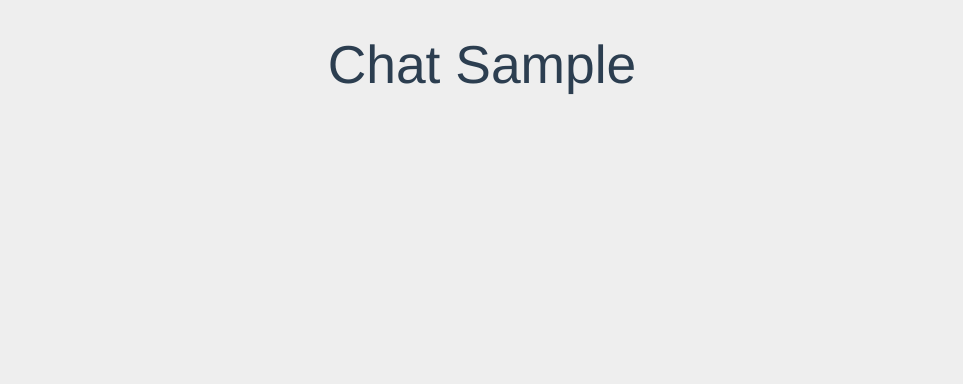
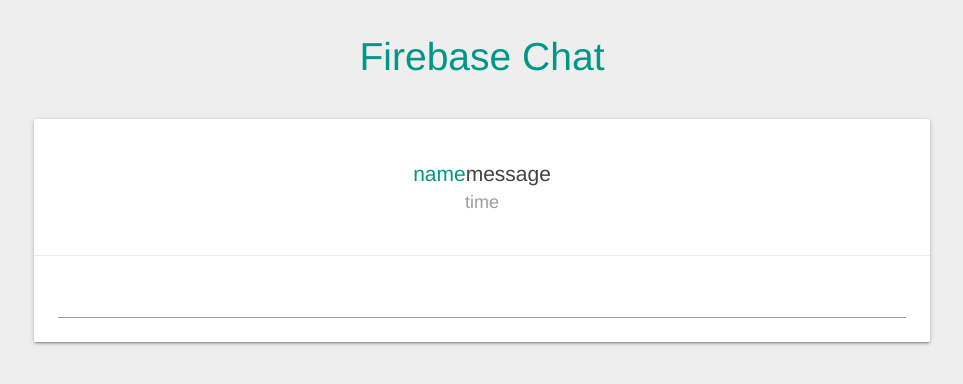
Before and after one commit to flochlaysebastien/vue-real-time-chat, a Vue app: page / in a window 1280 px wide. Both pictures are taken after typing "Sample" into the empty fields and a click on the button "ENTER CHAT". Shown: the top 384 px of the page, without its empty margins (158-1121 px from the left). Built offline with nearby package versions, Linux system fonts and the light colour scheme.

Commit message:
feat(chat): create a scaffold view

```diff
--- a/src/components/Chat.vue
+++ b/src/components/Chat.vue
@@ -1,6 +1,20 @@
 <template>
   <div class="chat container">
-    <h2>Chat {{ this.name }}</h2>
+    <h2 class="center teal-text">Firebase Chat</h2>
+    <div class="card">
+      <div class="card-content">
+        <ul class="messages">
+          <li>
+            <span class="teal-text">name</span>
+            <span class="grey-text text-darken-3">message</span>
+            <span class="grey-text time">time</span>
+          </li>
+        </ul>
+      </div>
+      <div class="card-action">
+        <input type="text" />
+      </div>
+    </div>
   </div>
 </template>
 
@@ -17,4 +31,15 @@
 </script>
 
 <style>
+.chat h2 {
+  font-size: 2.6em;
+  margin-bottom: 40px;
+}
+.chat span {
+  font-size: 1.4em;
+}
+.chat .time {
+  display: block;
+  font-size: 1.2em;
+}
 </style>
```
